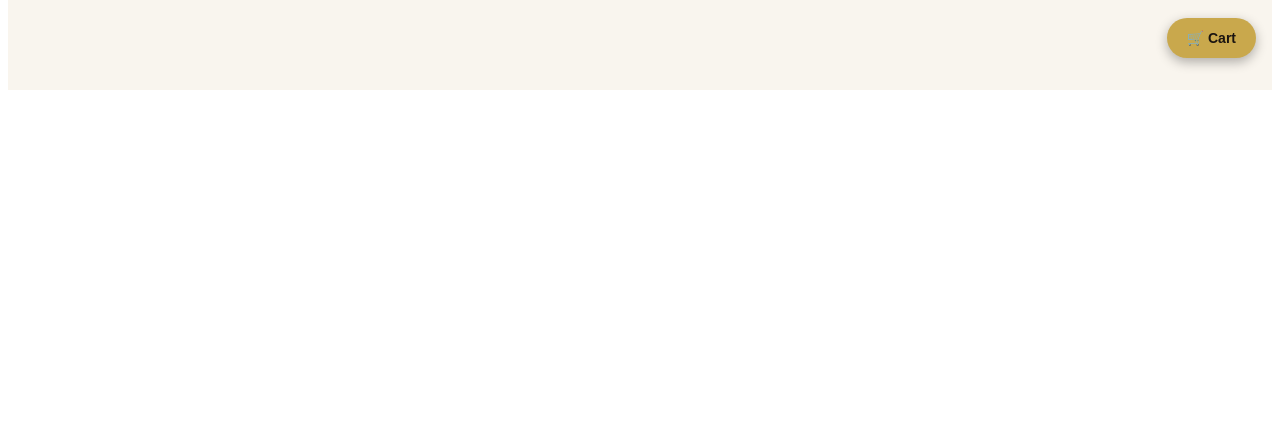
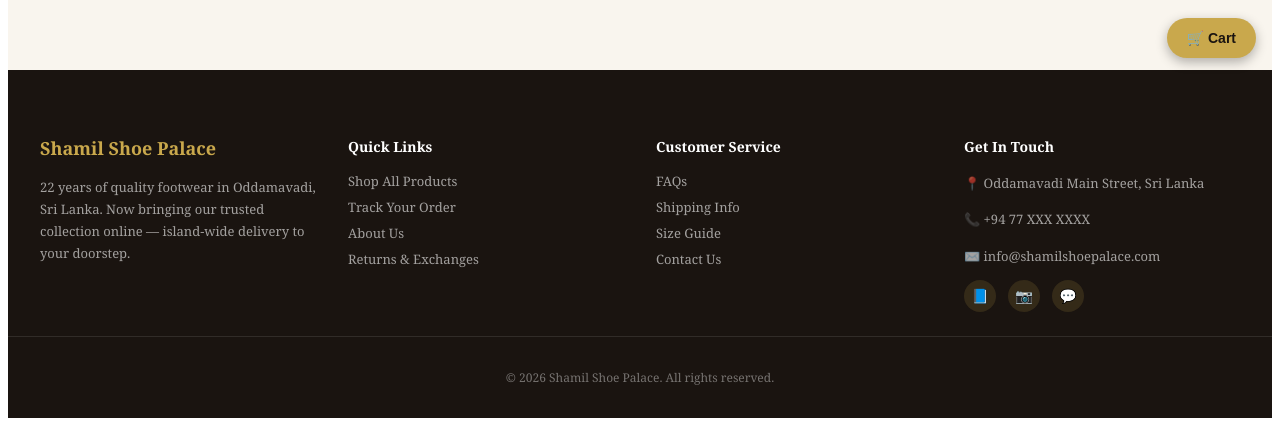
Before and after one commit to sumlamusthafa/shamil-shoe-palace, a React (Create React App) app in the folder frontend/: page / in a window 1280 px wide. Shown: the part 718-1141 px from the top of the page. Before the commit the page ends 816 px from the top, so only its background shows below. Built offline with nearby package versions, Linux system fonts and the light colour scheme; no server answers.

Commit message:
Add footer and fix cart

```diff
--- /dev/null
+++ b/frontend/src/components/Footer.js
@@ -0,0 +1,67 @@
+import React from 'react';
+import { Link } from 'react-router-dom';
+
+export default function Footer() {
+  return (
+    <footer style={{ background: '#1a1410', color: '#fff', marginTop: '3rem' }}>
+      <div style={{ maxWidth: '1200px', margin: '0 auto', padding: '3rem 2rem 1.5rem', display: 'grid', gridTemplateColumns: 'repeat(auto-fit, minmax(220px, 1fr))', gap: '2rem' }}>
+
+        {/* About */}
+        <div>
+          <h3 style={{ color: '#C9A84C', fontSize: '18px', fontFamily: 'Georgia, serif', marginBottom: '1rem' }}>Shamil Shoe Palace</h3>
+          <p style={{ color: 'rgba(255,255,255,0.6)', fontSize: '13px', lineHeight: '1.7' }}>
+            22 years of quality footwear in Oddamavadi, Sri Lanka. Now bringing our trusted collection online — island-wide delivery to your doorstep.
+          </p>
+        </div>
+
+        {/* Quick Links */}
+        <div>
+          <h4 style={{ color: '#fff', fontSize: '14px', marginBottom: '1rem', fontWeight: 'bold' }}>Quick Links</h4>
+          <div style={{ display: 'flex', flexDirection: 'column', gap: '8px' }}>
+            <Link to="/" style={{ color: 'rgba(255,255,255,0.6)', textDecoration: 'none', fontSize: '13px' }}>Shop All Products</Link>
+            <Link to="/track" style={{ color: 'rgba(255,255,255,0.6)', textDecoration: 'none', fontSize: '13px' }}>Track Your Order</Link>
+            <a href="#" style={{ color: 'rgba(255,255,255,0.6)', textDecoration: 'none', fontSize: '13px' }}>About Us</a>
+            <a href="#" style={{ color: 'rgba(255,255,255,0.6)', textDecoration: 'none', fontSize: '13px' }}>Returns &amp; Exchanges</a>
+          </div>
+        </div>
+
+        {/* Customer Service */}
+        <div>
+          <h4 style={{ color: '#fff', fontSize: '14px', marginBottom: '1rem', fontWeight: 'bold' }}>Customer Service</h4>
+          <div style={{ display: 'flex', flexDirection: 'column', gap: '8px' }}>
+            <a href="#" style={{ color: 'rgba(255,255,255,0.6)', textDecoration: 'none', fontSize: '13px' }}>FAQs</a>
+            <a href="#" style={{ color: 'rgba(255,255,255,0.6)', textDecoration: 'none', fontSize: '13px' }}>Shipping Info</a>
+            <a href="#" style={{ color: 'rgba(255,255,255,0.6)', textDecoration: 'none', fontSize: '13px' }}>Size Guide</a>
+            <a href="#" style={{ color: 'rgba(255,255,255,0.6)', textDecoration: 'none', fontSize: '13px' }}>Contact Us</a>
+          </div>
+        </div>
+
+        {/* Contact */}
+        <div>
+          <h4 style={{ color: '#fff', fontSize: '14px', marginBottom: '1rem', fontWeight: 'bold' }}>Get In Touch</h4>
+          <p style={{ color: 'rgba(255,255,255,0.6)', fontSize: '13px', lineHeight: '1.8', marginBottom: '4px' }}>
+            📍 Oddamavadi Main Street, Sri Lanka
+          </p>
+          <p style={{ color: 'rgba(255,255,255,0.6)', fontSize: '13px', lineHeight: '1.8', marginBottom: '4px' }}>
+            📞 +94 77 XXX XXXX
+          </p>
+          <p style={{ color: 'rgba(255,255,255,0.6)', fontSize: '13px', lineHeight: '1.8', marginBottom: '12px' }}>
+            ✉️ info@shamilshoepalace.com
+          </p>
+          <div style={{ display: 'flex', gap: '12px' }}>
+            <a href="#" style={{ width: '32px', height: '32px', background: 'rgba(201,168,76,0.15)', borderRadius: '50%', display: 'flex', alignItems: 'center', justifyContent: 'center', textDecoration: 'none', fontSize: '14px' }}>📘</a>
+            <a href="#" style={{ width: '32px', height: '32px', background: 'rgba(201,168,76,0.15)', borderRadius: '50%', display: 'flex', alignItems: 'center', justifyContent: 'center', textDecoration: 'none', fontSize: '14px' }}>📷</a>
+            <a href="#" style={{ width: '32px', height: '32px', background: 'rgba(201,168,76,0.15)', borderRadius: '50%', display: 'flex', alignItems: 'center', justifyContent: 'center', textDecoration: 'none', fontSize: '14px' }}>💬</a>
+          </div>
+        </div>
+
+      </div>
+
+      <div style={{ borderTop: '1px solid rgba(255,255,255,0.1)', padding: '1.25rem 2rem', textAlign: 'center' }}>
+        <p style={{ color: 'rgba(255,255,255,0.4)', fontSize: '12px' }}>
+          © 2026 Shamil Shoe Palace. All rights reserved.
+        </p>
+      </div>
+    </footer>
+  );
+}
--- a/frontend/src/pages/HomePage.js
+++ b/frontend/src/pages/HomePage.js
@@ -3,6 +3,8 @@ import { Link } from 'react-router-dom';
 import { getProducts } from '../api';
 import { useCart } from '../context/CartContext';
 import Navbar from '../components/Navbar';
+import Footer from '../components/Footer';
+import CartDrawer from '../components/CartDrawer';
 
 const CATEGORIES = ['all','school','office','athletic','casual','ladies','slippers','sandals','bata'];
 const CATEGORY_LABELS = { all:'All', school:'School Shoes', office:'Office Shoes', athletic:'Athletic Shoes', casual:'Casual Shoes', ladies:'Ladies Shoes', slippers:'Slippers', sandals:'Sandals', bata:'Bata' };
@@ -14,6 +16,7 @@ export default function HomePage() {
   const [category, setCategory] = useState('all');
   const [size, setSize] = useState('');
   const [maxPrice, setMaxPrice] = useState('');
+  const [cartOpen, setCartOpen] = useState(false);
   const { dispatch, count } = useCart();
   const [toast, setToast] = useState('');
 
@@ -52,15 +55,18 @@ export default function HomePage() {
       <Navbar />
 
       {/* Hero */}
-      <div style={{ background: '#1a1410', padding: '3rem 2rem', textAlign: 'center' }}>
-        <p style={{ color: '#C9A84C', letterSpacing: '3px', fontSize: '12px', marginBottom: '4rem' }}>ODDAMAVADI · EST. 2003 · ISLAND-WIDE DELIVERY</p>
+      <div style={{ background: '#1a1410', padding: '3rem 2rem', textAlign: 'center', position: 'relative' }}>
+        <p style={{ color: '#C9A84C', letterSpacing: '3px', fontSize: '12px', marginBottom: '2rem' }}>ODDAMAVADI · EST. 2003 · ISLAND-WIDE DELIVERY</p>
         <h1 style={{ color: '#fff', fontSize: '3.5rem', marginBottom: '0.75rem', fontWeight: 'normal' }}>
           Shamil <span style={{ color: '#C9A84C' }}>Shoe Palace</span>
         </h1>
         <p style={{ color: 'rgba(255,255,255,0.5)', fontSize: '15px', maxWidth: '500px', margin: '0 auto 1.5rem' }}>
           22 years of quality footwear — now available online across Sri Lanka
         </p>
-
+        <button onClick={() => setCartOpen(true)}
+          style={{ position: 'absolute', bottom: '16px', right: '16px', background: '#C9A84C', color: '#1a1410', border: 'none', padding: '10px 18px', borderRadius: '50px', fontSize: '13px', fontWeight: 'bold', cursor: 'pointer', display: 'flex', alignItems: 'center', gap: '6px' }}>
+          🛒 Cart {count > 0 && <span style={{ background: 'rgba(26,20,16,0.2)', borderRadius: '10px', padding: '1px 7px', fontSize: '11px' }}>{count}</span>}
+        </button>
       </div>
 
       {/* Search & Filters */}
@@ -140,6 +146,10 @@ export default function HomePage() {
           ✓ {toast}
         </div>
       )}
+
+      <CartDrawer open={cartOpen} onClose={() => setCartOpen(false)} />
+
+      <Footer />
     </div>
   );
 }
```
